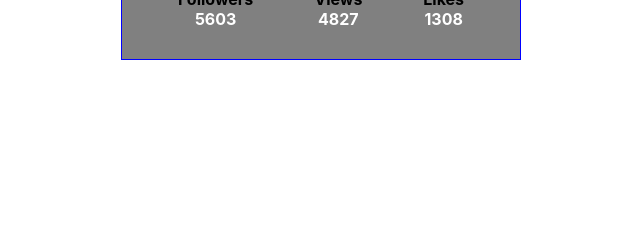
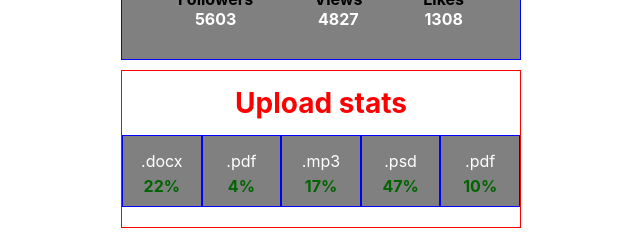
Before and after one commit to MarcinZbor/goit-react-hw-01-components, a React (Create React App) app: page / in a window 1280 px wide. Shown: the part 528-774 px from the top of the page, without its empty margins (319-959 px from the left). Built offline with nearby package versions, Linux system fonts and the light colour scheme.

Commit message:
addingstatistics

```diff
--- a/src/components/App.jsx
+++ b/src/components/App.jsx
@@ -1,6 +1,8 @@
 import React from 'react';
 import Profile from './Profile/Profile';
 import user from './Profile/user.json';
+import Statistics from './Statistics/Statistics';
+import data from "./Statistics/data.json"
 
 const App = () => {
   return (
@@ -12,6 +14,8 @@
         avatar={user.avatar}
         stats={user.stats}
       />
+      <Statistics title="Upload stats" stats={data} />
+
     </>
   );
 };
--- /dev/null
+++ b/src/components/Statistics/Statistics.js
@@ -0,0 +1,32 @@
+import React from 'react';
+import css from "./Statistics.module.css";
+import PropTypes from 'prop-types';
+
+function Statistics({ title, stats }) {
+  return (
+    <section className={css.statistics}>
+      <h2 className={css.title}>Upload stats</h2>
+
+      <ul className={css.stat_list}>
+        {stats.map(stat => (
+          <li className={css.item} key={stat.id}>
+            <span className={css.label}>{stat.label}</span>
+            <span className={css.percentage}>{stat.percentage}%</span>
+          </li>
+        ))}
+      </ul>
+    </section>
+  );
+}
+
+Statistics.propTypes = {
+    title: PropTypes.string.isRequired,
+    stats: PropTypes.arrayOf(PropTypes.shape({
+      id: PropTypes.string.isRequired,
+      label: PropTypes.string.isRequired,
+      percentage: PropTypes.number.isRequired,
+    })).isRequired,
+
+};
+
+export default Statistics;
--- /dev/null
+++ b/src/components/Statistics/Statistics.module.css
@@ -0,0 +1,39 @@
+.statistics {
+  width: 400px;
+  color: blue;
+  margin: auto;
+  border: 1px solid red;
+  text-align: center;
+  padding: 10px 0;
+}
+
+.title {
+  font-size: 28px;
+  color: red;
+  padding: 5px 0;
+}
+
+.stat_list {
+  display: flex;
+  justify-content: space-around;
+}
+
+.item {
+  display: flex;
+  flex-direction: column;
+  flex-basis: calc(100% / 5);
+  margin: 10px auto;
+  padding: 10px 0;
+  border: 1px solid blue;
+  background-color: grey;
+}
+
+.label {
+  color: white;
+  padding: 5px 0;
+}
+
+.percentage {
+  color: darkgreen;
+  font-weight: bold;
+}
--- /dev/null
+++ b/src/components/Statistics/data.json
@@ -0,0 +1,7 @@
+[
+  { "id": "id-1", "label": ".docx", "percentage": 22 },
+  { "id": "id-2", "label": ".pdf", "percentage": 4 },
+  { "id": "id-3", "label": ".mp3", "percentage": 17 },
+  { "id": "id-4", "label": ".psd", "percentage": 47 },
+  { "id": "id-5", "label": ".pdf", "percentage": 10 }
+]
```
